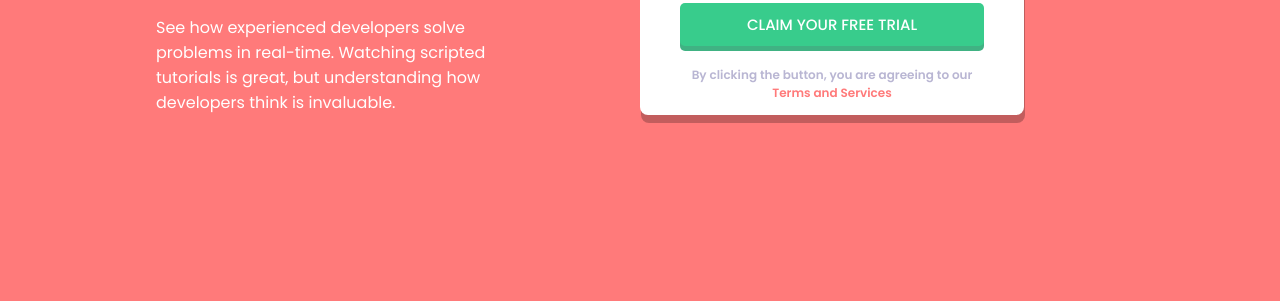
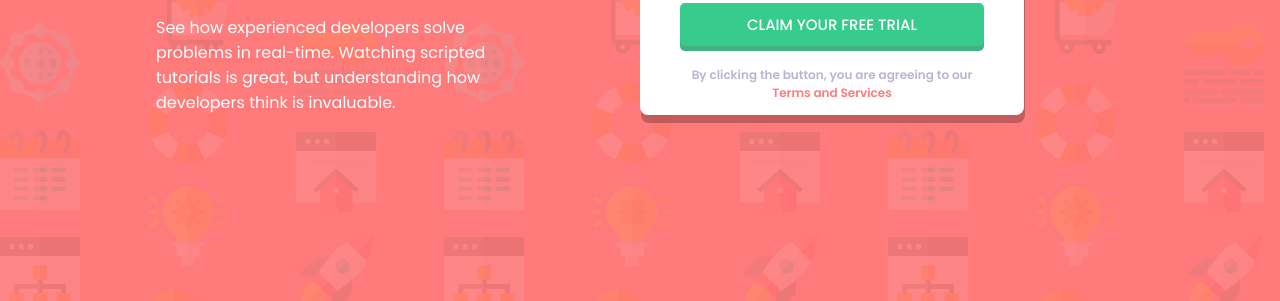
Before and after one commit to brendabs/frontend-mentor, a plain HTML site: page intro-component-with-signup-form-master/index.html in a window 1280 px wide. Shown: the part 499-800 px from the top of the page. Drawn offline with Linux system fonts and the light colour scheme; the site is published under a folder, as on GitHub Pages, so addresses that start at the root find nothing.

Commit message:
Intro component with sign-up form and final update on README.md

```diff
--- a/intro-component-with-signup-form-master/styles/style.scss
+++ b/intro-component-with-signup-form-master/styles/style.scss
@@ -1,6 +1,6 @@
 * {font-family: Poppins; margin: 0; padding: 0; border: 0; outline: none; box-sizing: border-box; }
 
-html, body { background: url("/images/bg-intro-desktop.png"); background-color: hsl(0, 100%, 74%); width: 100%; height: 100%; }
+html, body { background: url("../images/bg-intro-desktop.png"); background-color: hsl(0, 100%, 74%); width: 100%; height: 100%; }
 
 div.register-container { display: flex; justify-content: center; align-items: center; height: 100%;
   @media all and (max-width: 425px) { flex-direction: column; }
```
Also changed, not shown: intro-component-with-signup-form-master/styles/style.css, 2 other files.
